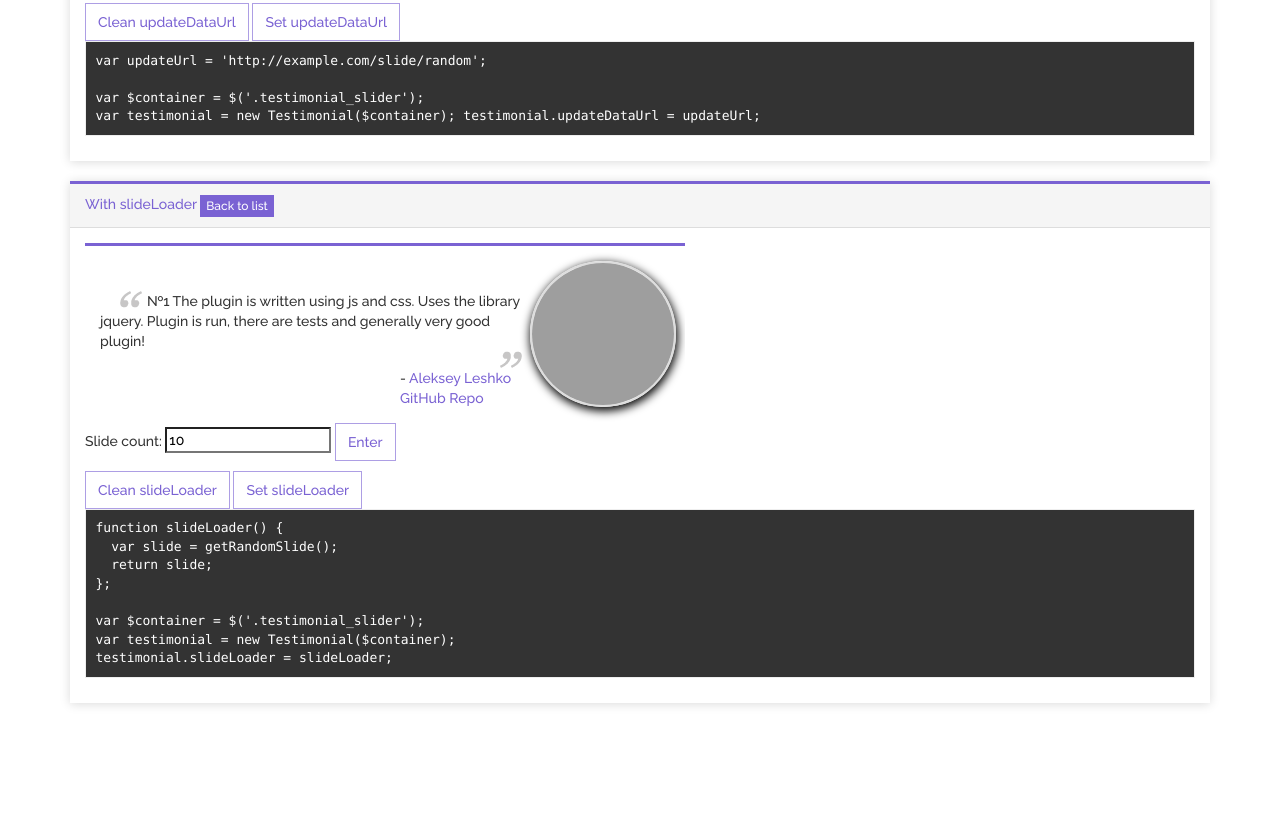
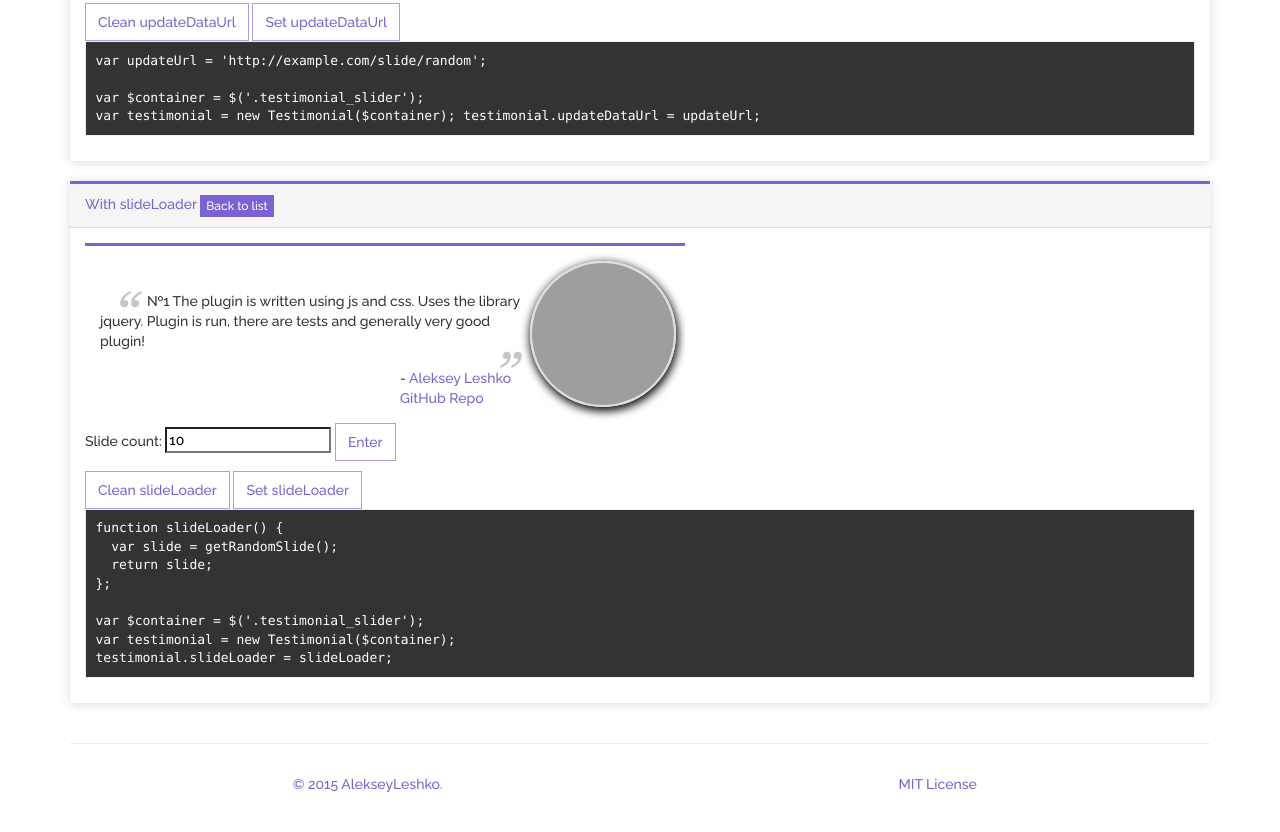
Before and after one commit to AlekseyLeshko/testimonial.js, a plain HTML site: page index.html in a window 1280 px wide. Shown: the part 5376-6208 px from the top of the page. Before the commit the page ends 6159 px from the top, so only its background shows below. Drawn offline with Linux system fonts and the light colour scheme; grey boxes are pictures that could not be loaded.

Commit message:
Add footer

```diff
--- a/index.html
+++ b/index.html
@@ -714,6 +714,25 @@ testimonial.slideLoader = slideLoader;</pre>
         </div>
       </div>
     </div>
+    <div id="footer" class="container text-center">
+      <hr>
+        <div class="row">
+            <div class="col-lg-12">
+                <ul class="nav nav-pills nav-justified">
+                    <li>
+                      <a href="https://github.com/AlekseyLeshko">
+                        © 2015 AlekseyLeshko.
+                      </a>
+                    </li>
+                    <li>
+                      <a href="https://github.com/AlekseyLeshko/testimonial.js/blob/master/LICENSE">
+                        MIT License
+                      </a>
+                    </li>
+                </ul>
+            </div>
+        </div>
+    </div>
 <script>
   (function(i,s,o,g,r,a,m){i['GoogleAnalyticsObject']=r;i[r]=i[r]||function(){
   (i[r].q=i[r].q||[]).push(arguments)},i[r].l=1*new Date();a=s.createElement(o),
```
